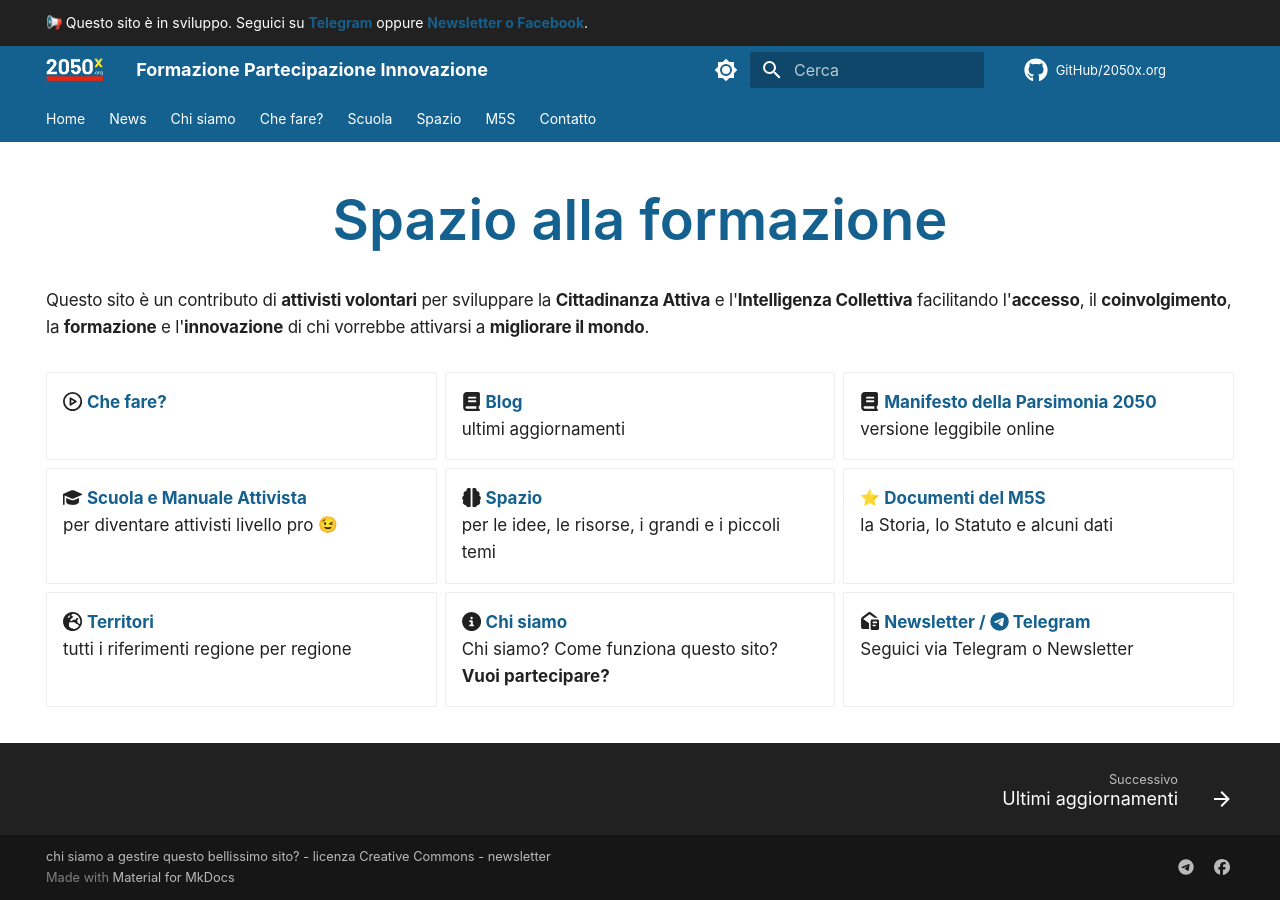
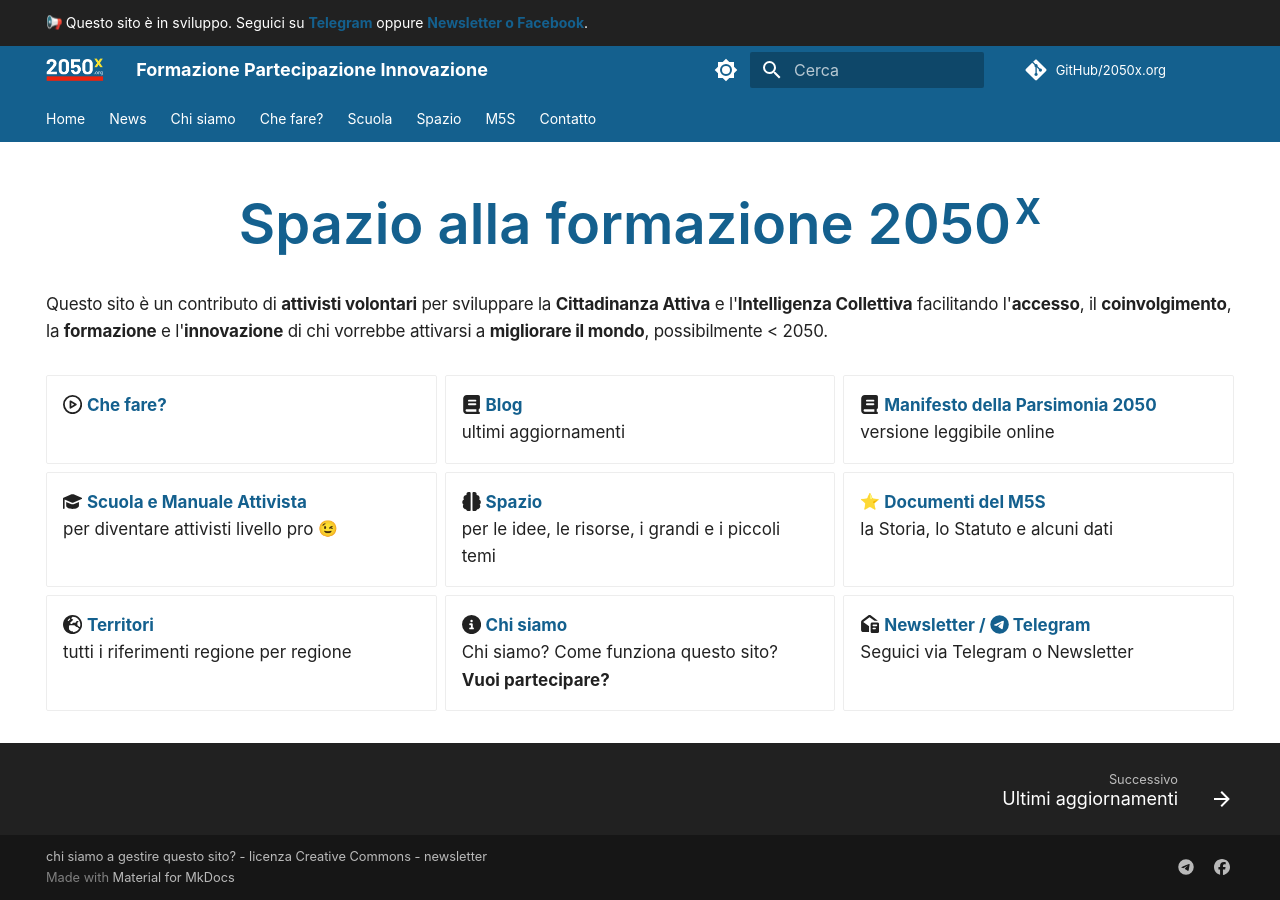
Before and after one commit to 2050x/2050x.github.io, an MkDocs documentation site: the page built from docs/index.md, in a window 1280 px wide. Built offline with MkDocs 1.6.1 and Material for MkDocs 9.7.7, drawn with Linux system fonts in a browser that asks for light colours; emoji names are drawn with the system emoji font; comment, search, counter and statistics services are not loaded.

Commit message:
git icon

```diff
--- a/docs/index.md
+++ b/docs/index.md
@@ -5,9 +5,8 @@ hide:
   - toc
 ᴴₒᴴₒᴴₒ: true
 ---
-# Spazio alla formazione
-
-Questo sito è un contributo di **attivisti volontari** per sviluppare la **Cittadinanza Attiva** e l'**Intelligenza Collettiva** facilitando l'**accesso**, il **coinvolgimento**, la **formazione** e l'**innovazione** di chi vorrebbe attivarsi a **migliorare il mondo**.
+# Spazio alla formazione 2050^x^
+Questo sito è un contributo di **attivisti volontari** per sviluppare la **Cittadinanza Attiva** e l'**Intelligenza Collettiva** facilitando l'**accesso**, il **coinvolgimento**, la **formazione** e l'**innovazione** di chi vorrebbe attivarsi a **migliorare il mondo**, possibilmente < 2050.
 
 <div class="grid cards" markdown>
 
--- a/mkdocs.yml
+++ b/mkdocs.yml
@@ -3,7 +3,7 @@ site_url: https://2050x.org
 site_author: Stefano Cecere
 site_description: 2050x è uno spazio formativo di cittadini attivi che vogliono migliorarsi per migliorare il mondo, possibilmente < 2050
 
-copyright: <a href="/info/">chi siamo a gestire questo bellissimo sito?</a> - <a href="/info/#licenza">licenza Creative Commons</a> - <a href="/contatto">newsletter</a>
+copyright: <a href="/info/">chi siamo a gestire questo sito?</a> - <a href="/info/#licenza">licenza Creative Commons</a> - <a href="/contatto">newsletter</a>
 
 theme:
   name: material
@@ -12,7 +12,7 @@ theme:
   logo: assets/logo.png
   favicon: assets/favicon.png
   icon:
-    repo: fontawesome/brands/github
+    repo: fontawesome/brands/git-alt
     edit: material/file-edit-outline
   features:
     - navigation.footer
```
